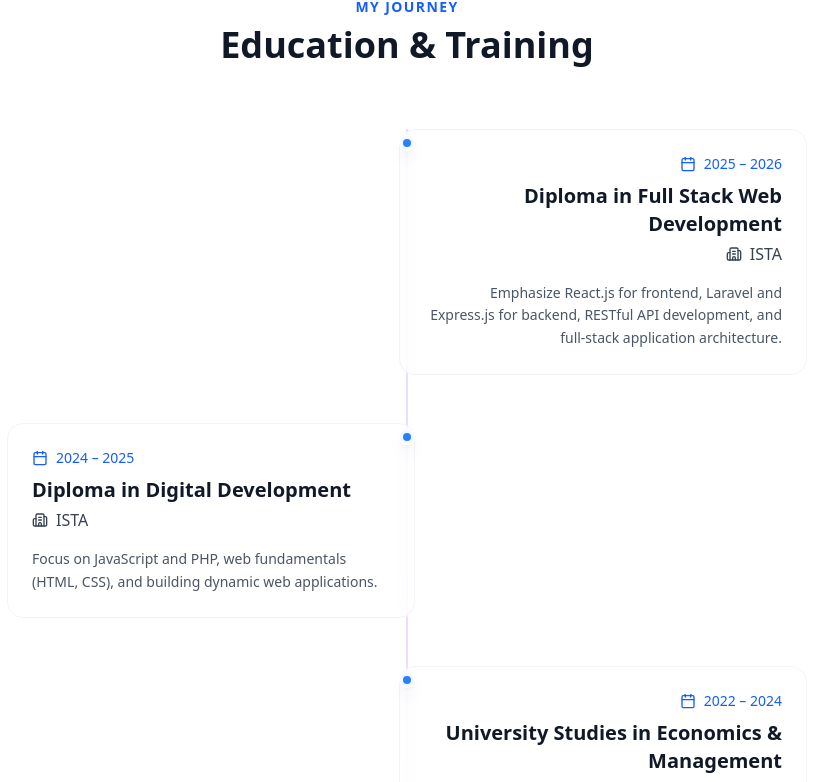
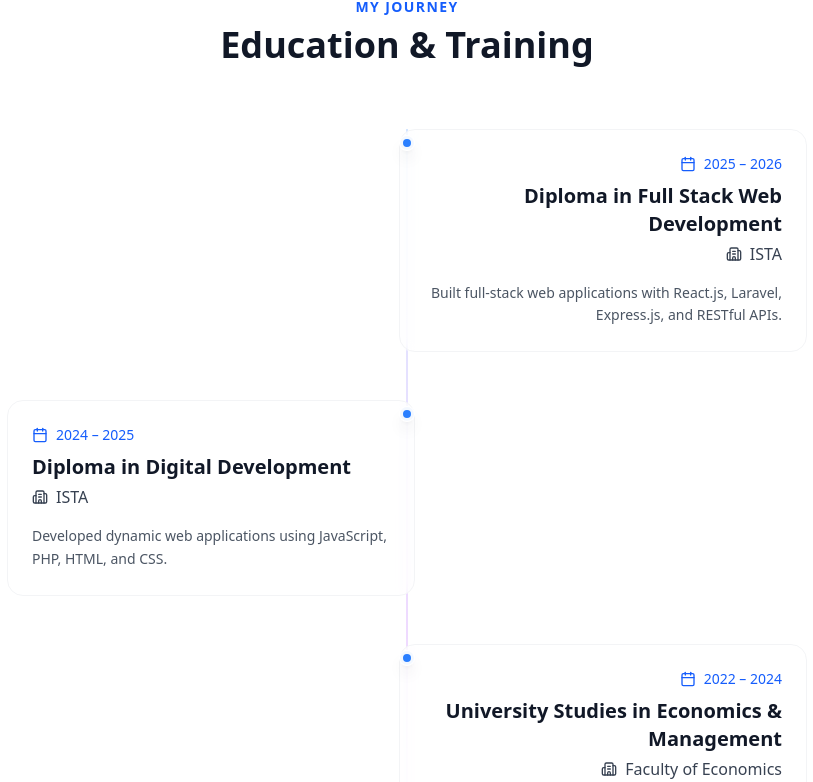
Before and after one commit to zaidBouallala-alb/portfolio, a React (Vite) app: page / in a window 1280 px wide. Shown: the part 1999-2781 px from the top of the page, without its empty margins (233-1046 px from the left). Built offline with nearby package versions, Linux system fonts and the light colour scheme.

Commit message:
Fix Education component to use dynamic data

```diff
--- a/src/data/education.ts
+++ b/src/data/education.ts
@@ -1,3 +1,4 @@
+
 export interface EducationItem {
     id: number;
     year: string;
@@ -12,27 +13,27 @@ export const education: EducationItem[] = [
         year: "2025 – 2026",
         title: "Diploma in Full Stack Web Development",
         institution: "ISTA",
-        description: "Emphasize React.js for frontend, Laravel and Express.js for backend, RESTful API development, and full-stack application architecture."
+        description: "Built full-stack web applications with React.js, Laravel, Express.js, and RESTful APIs."
     },
     {
         id: 2,
         year: "2024 – 2025",
         title: "Diploma in Digital Development",
         institution: "ISTA",
-        description: "Focus on JavaScript and PHP, web fundamentals (HTML, CSS), and building dynamic web applications."
+        description: "Developed dynamic web applications using JavaScript, PHP, HTML, and CSS."
     },
     {
         id: 3,
         year: "2022 – 2024",
         title: "University Studies in Economics & Management",
         institution: "Faculty of Economics",
-        description: "Focused on economics, management fundamentals, analytical thinking, and organizational skills."
+        description: "Strengthened analytical thinking and business fundamentals."
     },
     {
         id: 4,
         year: "2022",
         title: "Baccalaureate in Mathematical Sciences",
         institution: "High School",
-        description: "Emphasize strong foundations in mathematics, logic, and problem-solving."
+        description: "Built a strong foundation in mathematics and problem-solving."
     }
 ];
```
